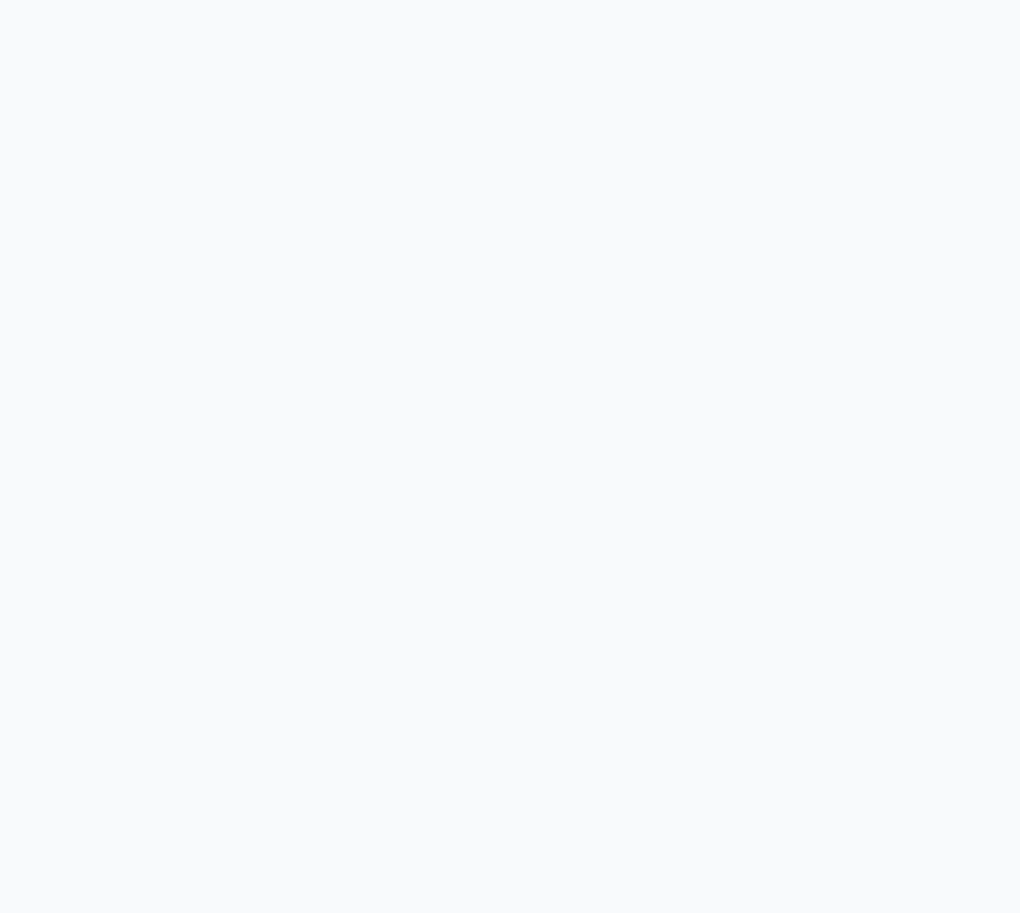
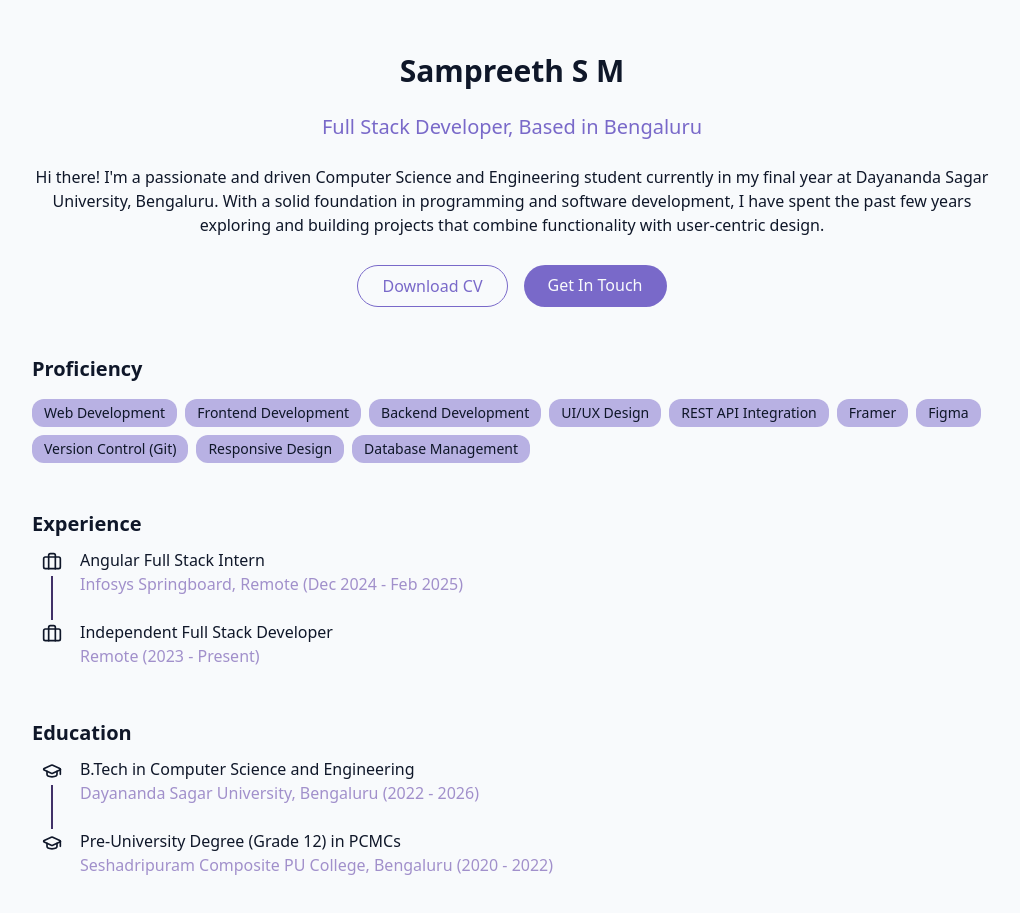
Before and after one commit to sam-sampreeth/portfolio-webapp, a React (Vite) app: page / in a window 1280 px wide. Shown: the part 931-1844 px from the top of the page, without its empty margins (128-1148 px from the left). Before the commit the page ends 800 px from the top, so only its background shows below. Built offline with nearby package versions, Linux system fonts and the light colour scheme.

Commit message:
Worked on the about section

```diff
--- /dev/null
+++ b/src/components/AboutSection.jsx
@@ -0,0 +1,117 @@
+import { Briefcase, GraduationCap } from "lucide-react";
+
+export const AboutSection = () => {
+    return (
+        <section id="about" className="py-24 px-4 relative">
+            <div className="container mx-auto max-w-5xl">
+                <h2 className="text-3xl md:text-4xl font-bold mb-12 text-center">
+                    About <span className="text-primary">Me</span>
+                </h2>
+                <div className="space-y-6 text-center">
+                    <h1 className="text-3xl font-bold">Sampreeth S M</h1>
+                    <p className="text-primary font-medium text-xl">Full Stack Developer, Based in Bengaluru</p>
+                    <p className="text-foreground mx-2-2xl mx-auto font-medium">
+                        Hi there! I'm  a passionate and driven Computer Science and Engineering student currently in my final year at Dayananda Sagar University, Bengaluru. With a solid foundation in programming and software development, I have spent the past few years exploring and building projects that combine functionality with user-centric design.
+                    </p>
+                </div>
+
+                <div className="mt-7 text-left flex flex-col sm:flex-row gap-4 justify-center">
+                    <a href="/Resume.pdf" className="px-6 py-2 rounded-full border border-primary text-primary hover:bg-primary/15 transition-colors duration-300"
+                    target="_blank" rel="noopener noreferrer">
+                        Download CV
+                    </a>
+                    <a href="#contact" className="cosmic-button">
+                        Get In Touch
+                    </a>
+                </div>
+
+                <div className="mt-12 text-left">
+                    <h2 className="text-xl font-semibold mb-4">
+                        Proficiency
+                    </h2>
+                    <div className="flex flex-wrap gap-2 cursor-pointer">
+                        {[
+                            "Web Development",
+                            "Frontend Development",
+                            "Backend Development",
+                            "UI/UX Design",
+                            "REST API Integration",
+                            "Framer",
+                            "Figma",
+                            "Version Control (Git)",
+                            "Responsive Design",
+                            "Database Management"
+                        ].map(skill => (
+                            <span key={skill} className="bg-primary/50 text-sm px-3 py-1 rounded-xl text-foreground hover:scale-105 transition-transform duration-200 ease-in-out">
+                                {skill}
+                            </span>
+                        ))}
+                    </div>
+                </div>
+                {/* Experience */}
+                <div className="mt-12 text-left">
+                    <h2 className="text-foreground font-semibold text-xl leading-tight">Experience</h2>
+                </div>
+                <div className="grid grid-cols-[40px_1fr] gap-x-2 ">
+
+                    {/* Experience 1 */}
+                    <div className="flex flex-col items-center gap-1 pt-4">
+                        <Briefcase className="text-foreground w-5 h-5" />
+                        <div className="w-[1.5px] bg-[#413168] h-2 grow" />
+                    </div>
+                    <div className="flex flex-col py-3 text-left">
+                        <p className="text-foreground text-base font-medium leading-normal">Angular Full Stack Intern</p>
+                        <p className="text-[#a190cb] text-base font-normal leading-normal">Infosys Springboard, Remote (Dec 2024 - Feb 2025)</p>
+                    </div>
+
+                    {/* Experience 2 */}
+                    <div className="flex flex-col items-center gap-1">
+                        <div className="w-[1.5px] bg-[#413168] h-3" />
+                        <Briefcase className="text-foreground w-5 h-5" />
+                    </div>
+                    <div className="flex flex-col py-3 text-left">
+                        <p className="text-foreground text-base font-medium leading-normal">Independent Full Stack Developer</p>
+                        <p className="text-[#a190cb] text-base font-normal leading-normal">Remote (2023 - Present)</p>
+                    </div>
+                </div>
+
+                 {/* Education */}
+
+                 <div className="mt-10 text-left">
+                        <h2 className="text-foreground font-semibold text-xl leading-tight">
+                            Education
+                        </h2>
+                 </div>
+                 <div className="grid grid-cols-[40px_1fr] gap-x-2 ">
+                    {/* Education 1 */}
+                    <div className="flex flex-col items-center gap-1 pt-4">
+                        <GraduationCap className="text-foreground w-5 h-5" />
+                        <div className="w-[1.5px] bg-[#413168] h-2 grow" />
+                    </div>
+                    <div className="flex flex-col py-3 text-left">
+                        <p className="text-foreground text-base font-medium leading-normal">
+                        B.Tech in Computer Science and Engineering
+                        </p>
+                        <p className="text-[#a190cb] text-base font-normal leading-normal">
+                        Dayananda Sagar University, Bengaluru (2022 - 2026)
+                        </p>
+                    </div>
+
+                    {/* Education 2 */}
+                    <div className="flex flex-col items-center gap-1">
+                        <div className="w-[1.5px] bg-[#413168] h-3" />
+                        <GraduationCap className="text-foreground w-5 h-5" />
+                    </div>
+                    <div className="flex flex-col py-3 text-left">
+                        <p className="text-foreground text-base font-medium leading-normal">
+                        Pre-University Degree (Grade 12) in PCMCs
+                        </p>
+                        <p className="text-[#a190cb] text-base font-normal leading-normal">
+                        Seshadripuram Composite PU College, Bengaluru (2020 - 2022)
+                        </p>
+                    </div>
+                    </div>
+            </div>
+        </section>
+    );
+}
--- a/src/pages/Home.jsx
+++ b/src/pages/Home.jsx
@@ -2,6 +2,7 @@ import { ThemeToggle } from "../components/ThemeToggle";
 import { StarBackground } from "../components/StarBackground";
 import { NavBar } from "../components/Navbar";
 import { HeroSection } from "../components/HeroSection";
+import { AboutSection } from "../components/AboutSection";
 
 export const Home = () => {
 
@@ -19,6 +20,7 @@ export const Home = () => {
             {/* Main */}
             <main>
                 <HeroSection />
+                <AboutSection />
             </main>
 
             {/* Footer */}
```
Also changed, not shown: 1 other file (tests, documents, lock files or other folders).
